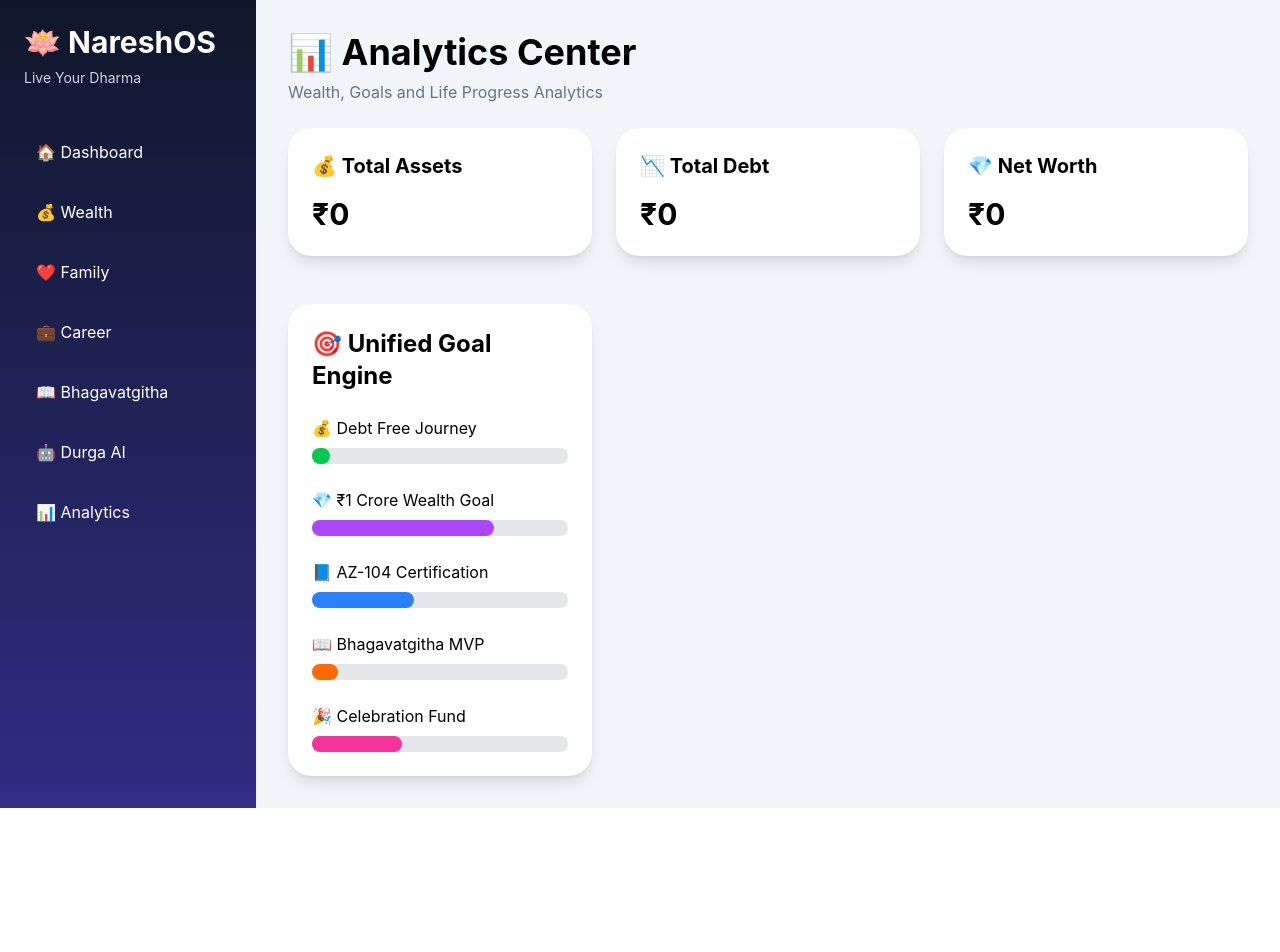
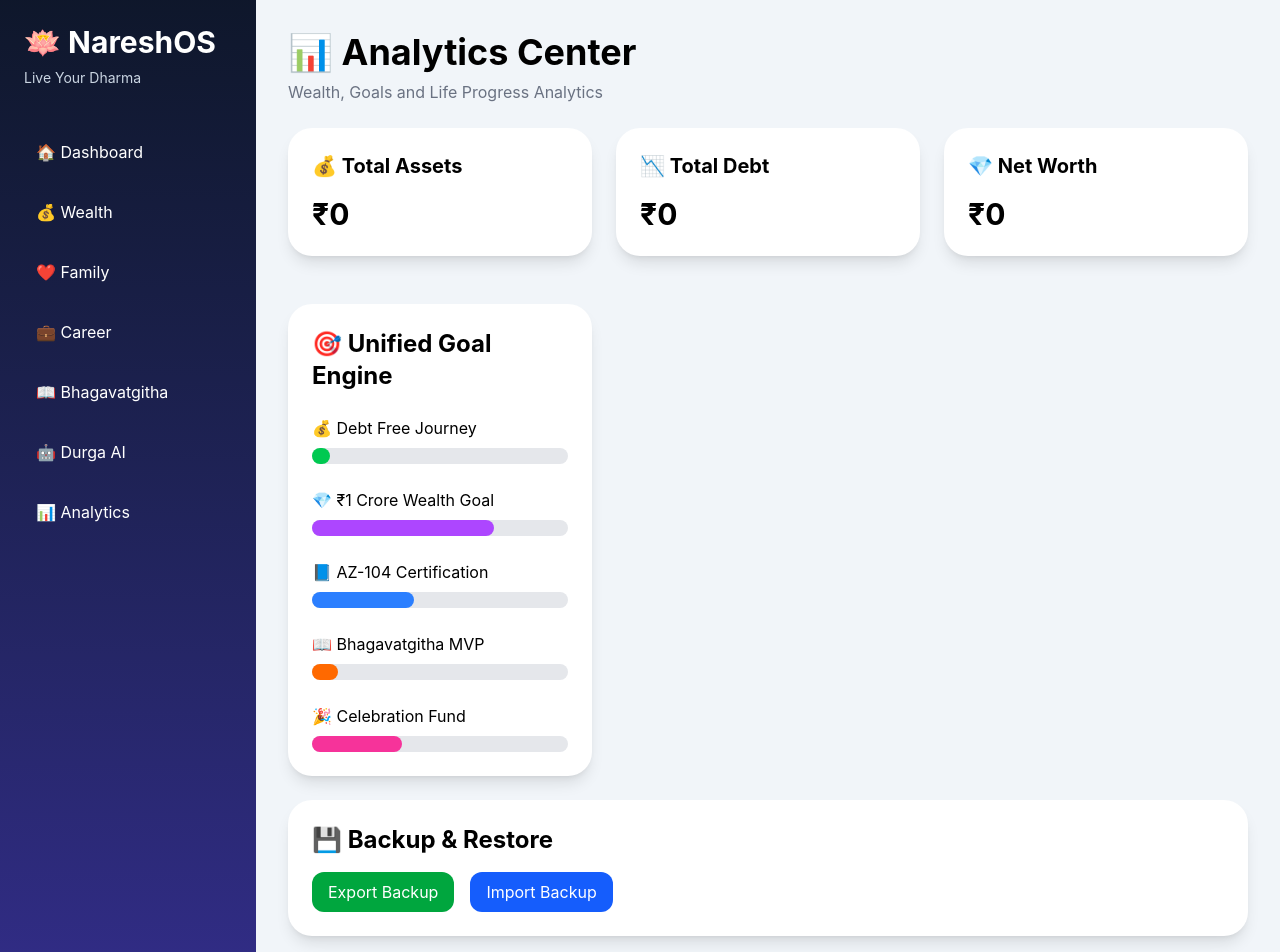
Before and after one commit to nareshphani610/NareshOS, a React app: page /analytics in a window 1280 px wide. Shown: the top 952 px of the page. Before the commit the page ends 808 px from the top, so only its background shows below. Built offline with nearby package versions, Linux system fonts and the light colour scheme; the HTML template or start-up script is replaced by a standard one.

Commit message:
NareshOS Backup System

```diff
--- /dev/null
+++ b/src/components/BackupRestore.jsx
@@ -0,0 +1,89 @@
+function BackupRestore() {
+
+  const exportData = () => {
+
+    const data = {};
+
+    for (let i = 0; i < localStorage.length; i++) {
+
+      const key = localStorage.key(i);
+
+      data[key] = localStorage.getItem(key);
+    }
+
+    const blob = new Blob(
+      [JSON.stringify(data, null, 2)],
+      { type: "application/json" }
+    );
+
+    const url = URL.createObjectURL(blob);
+
+    const a = document.createElement("a");
+
+    a.href = url;
+
+    a.download = "NareshOS_Backup.json";
+
+    a.click();
+
+    URL.revokeObjectURL(url);
+  };
+
+  const importData = (event) => {
+
+    const file = event.target.files[0];
+
+    if (!file) return;
+
+    const reader = new FileReader();
+
+    reader.onload = (e) => {
+
+      const data = JSON.parse(e.target.result);
+
+      Object.keys(data).forEach((key) => {
+        localStorage.setItem(key, data[key]);
+      });
+
+      alert("Backup Restored Successfully");
+
+      window.location.reload();
+    };
+
+    reader.readAsText(file);
+  };
+
+  return (
+    <div className="bg-white rounded-3xl p-6 shadow-lg">
+
+      <h2 className="text-2xl font-bold mb-4">
+        💾 Backup & Restore
+      </h2>
+
+      <div className="flex gap-4">
+
+        <button
+          onClick={exportData}
+          className="bg-green-600 text-white px-4 py-2 rounded-xl"
+        >
+          Export Backup
+        </button>
+
+        <label className="bg-blue-600 text-white px-4 py-2 rounded-xl cursor-pointer">
+          Import Backup
+
+          <input
+            type="file"
+            accept=".json"
+            onChange={importData}
+            className="hidden"
+          />
+        </label>
+
+      </div>
+
+    </div>
+  );
+}
+
+export default BackupRestore;
--- a/src/pages/Analytics.jsx
+++ b/src/pages/Analytics.jsx
@@ -1,5 +1,6 @@
 import { useEffect, useState } from "react";
 import GoalEngine from "../components/GoalEngine";
+import BackupRestore from "../components/BackupRestore";
 
 function Analytics() {
   const [assets, setAssets] = useState(0);
@@ -72,7 +73,9 @@ function Analytics() {
   <GoalEngine />
 </div>
       </div>
-
+<div className="mt-6">
+  <BackupRestore />
+</div>
     </div>
   );
 }
```
